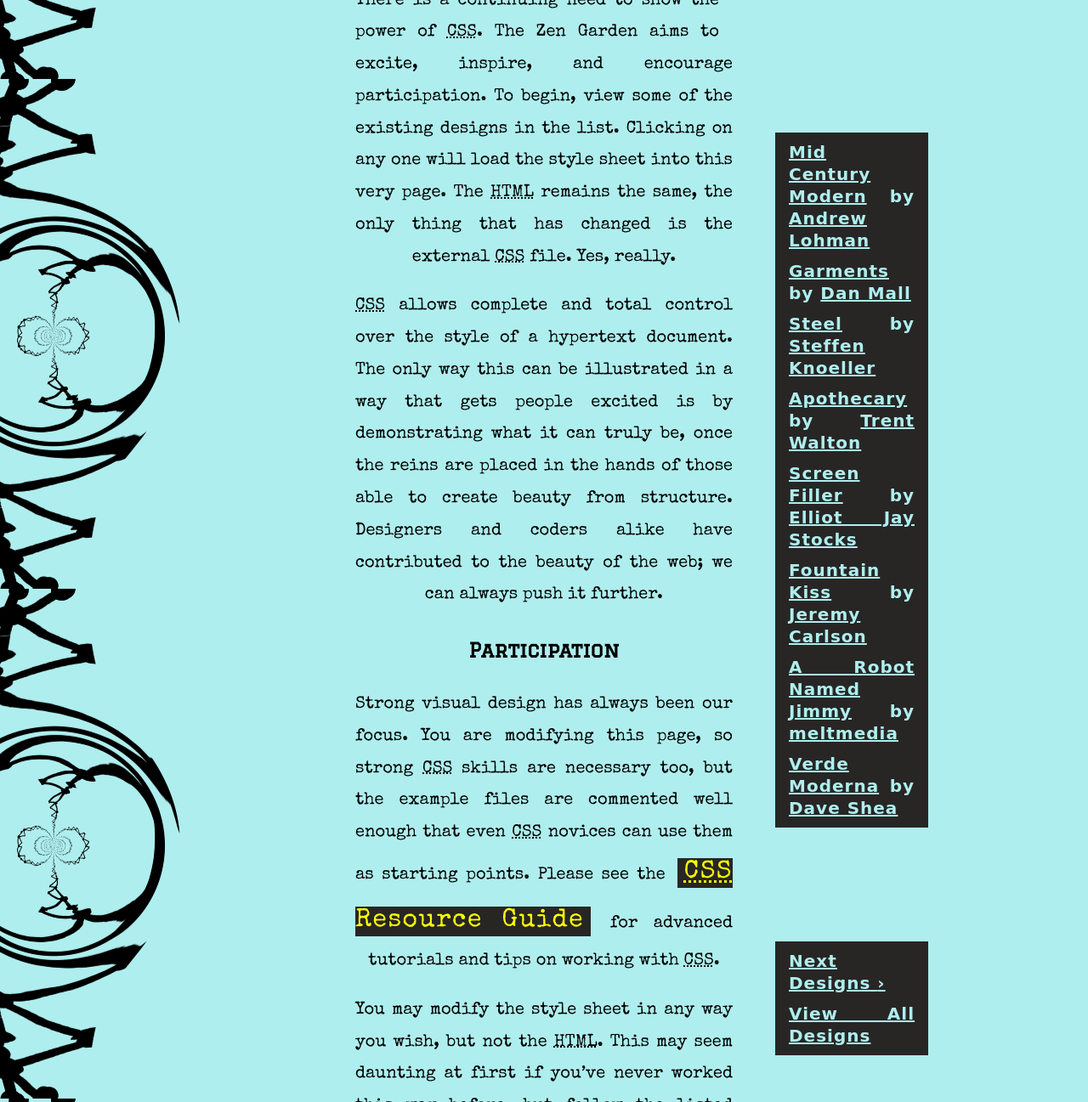
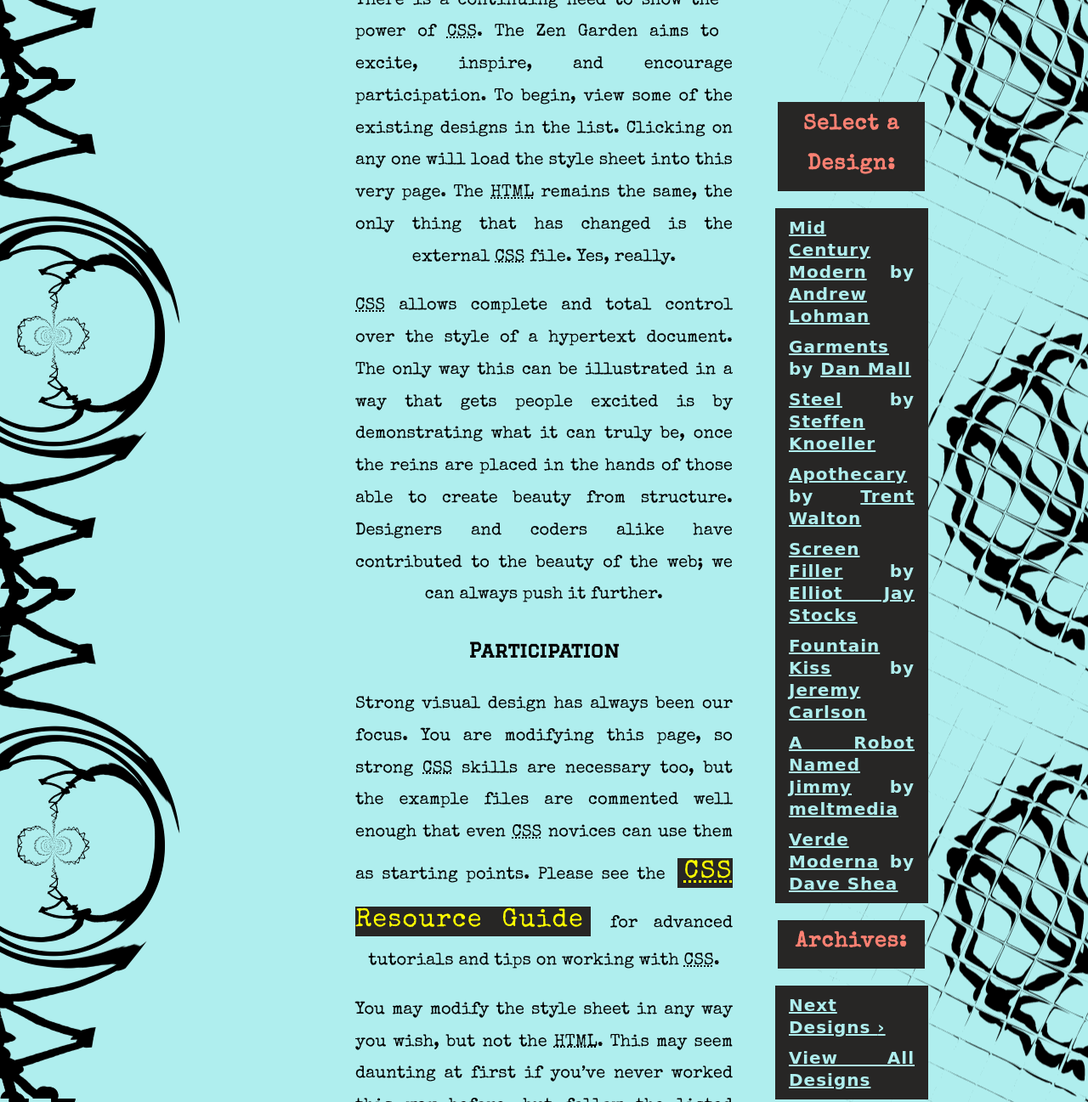
Before and after one commit to SojAnnam/css_basic, a plain HTML site: page index.html in a window 1280 px wide. Shown: the part 1052-2349 px from the top of the page at 85% size. Drawn offline with nearby package versions, Linux system fonts and the light colour scheme; files whose address does not match are found by name; a web font is replaced by a local one.

Commit message:
background rightside done

```diff
--- a/style.css
+++ b/style.css
@@ -14,8 +14,11 @@ html {
 	padding: 0;
 	}
 body {
-	background: paleturquoise url(/home/potyi/codecool/WEB-python/css_basic/left.png) repeat-y left;
-	background-attachment: scroll;
+	background-color: paleturquoise;
+	background-image: url(/home/potyi/codecool/WEB-python/css_basic/left.png),url(/home/potyi/codecool/WEB-python/css_basic/right.png);
+	background-repeat:repeat-y;
+	background-position: left,right;
+	background-attachment: scroll,fixed;
 	font-family: 'Special Elite', cursive;
 	font-size:20px;
 	line-height: 1.88889;
@@ -40,7 +43,7 @@ h2 {
 	}
 
 h1{
-	background:transparent url(/home/potyi/codecool/WEB-python/css_basic/right.png) no-repeat top right;
+
 	background-size: 300px;
 	padding: 0;
 	margin:0;
@@ -66,12 +69,9 @@ h1{
 	margin: 0 0px 30px 160px;
 	text-align:left;
 	}
-.intro a:link{
-	color:lawngreen;
-	}
-.intro a:hover{
-	color:yellow
-	}
+.intro a:link{color:lawngreen;}
+.intro a:hover{color:yellow}
+
 .summary p{
 	clear: both;
 	margin: 30px 190px 30px 60px;
@@ -164,35 +164,16 @@ footer a:hover {
 	margin-top: 150px;
 	width: 180px;
 	}
-.sidebar h3.select {
+.sidebar h3{
+	background: #272625;
+	color:salmon;
+	font-size:25px;
+	padding: 0.15rem 0.5rem 0.5rem 0.5rem;
+	margin: 0 0.15em 0 0.20rem;
+	letter-spacing: 0.05em;
+	font-family: 'Special Elite', cursive;
 
-	margin: 0px 0 5px 0;
-	width: 97px;
-	height: 16px;
-
-	text-indent: 100%;
-	white-space: nowrap;
-	overflow: hidden;
 	}
-.sidebar h3.archives {
-	margin: 100px 0 5px 0;
-	width:57px;
-	height: 14px;
-
-	text-indent: 100%;
-	white-space: nowrap;
-	overflow: hidden;
-	}
-.sidebar h3.resources {
-	margin: 150px 0 5px 0 30px;
-	width:63px;
-	height: 10px;
-
-	text-indent: 100%;
-	white-space: nowrap;
-	overflow: hidden;
-	}
-
 
 .sidebar ul {
 	text-decoration: none;
```
